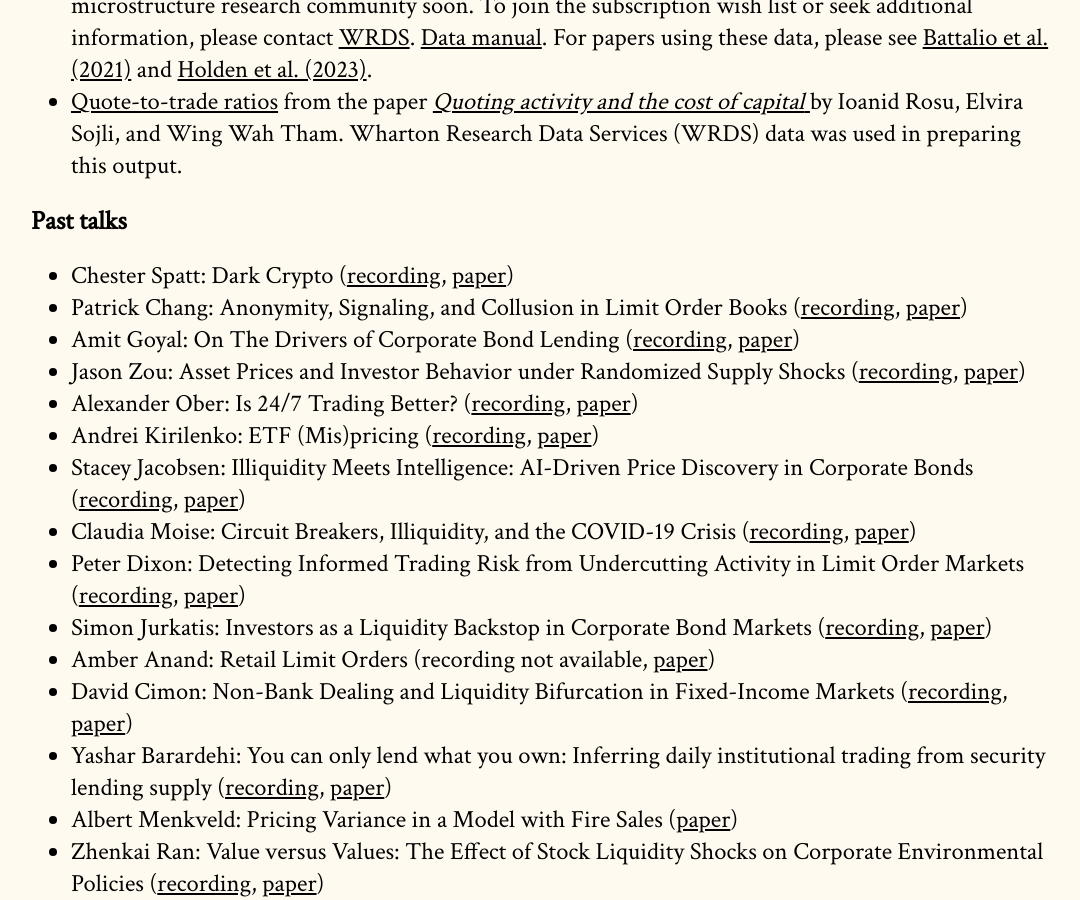
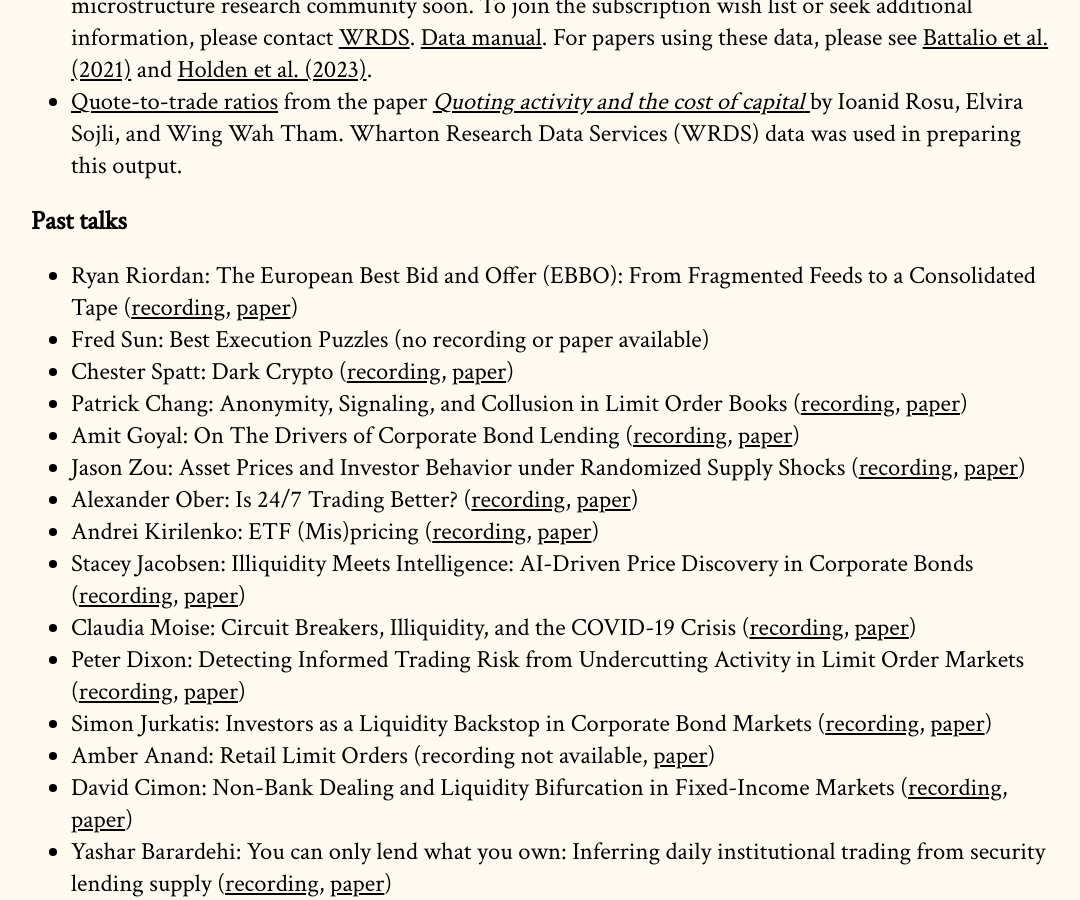
Before and after one commit to cpfiffer/microstructure.exchange, a Jekyll site: the page built from index.md, in a window 1280 px wide and 900 px high, scrolled down 3044 px. Shown: the whole window, without its empty margins (97-1177 px from the left). Built offline with Jekyll 4.4.1, drawn with Linux system fonts in a browser that asks for light colours; some web fonts are replaced.

Commit message:
Update index.md

```diff
--- a/index.md
+++ b/index.md
@@ -73,6 +73,9 @@ The Microstructure Exchange will host resources, tools, and data for microstruct
 - [Quote-to-trade ratios](https://drive.google.com/file/d/1H8wMvA_59-N5Y_xiDPGTbpBsX5BFwOIV/view) from the paper [_Quoting activity and the cost of capital_ ](https://papers.ssrn.com/sol3/papers.cfm?abstract_id=3005928) by Ioanid Rosu, Elvira Sojli, and Wing Wah Tham. Wharton Research Data Services (WRDS) data was used in preparing this output.
 
 ## Past talks
+
+- Ryan Riordan: The European Best Bid and Offer (EBBO): From Fragmented Feeds to a Consolidated Tape ([recording](https://www.youtube.com/watch?v=U_aOJ6MN5aI), [paper](https://microstructure.exchange/papers/ebbo_20260313.pdf))
+- Fred Sun: Best Execution Puzzles (no recording or paper available)
 - Chester Spatt: Dark Crypto ([recording](https://youtu.be/0KBs4oQ9w9w), [paper](https://papers.ssrn.com/sol3/papers.cfm?abstract_id=5186551))
 - Patrick Chang: Anonymity, Signaling, and Collusion in Limit Order Books ([recording](https://youtu.be/PZ0jGTwhGCM), [paper](https://microstructure.exchange/papers/Signaling.pdf))
 - Amit Goyal: On The Drivers of Corporate Bond Lending ([recording](https://youtu.be/oZ8qg8o7kP8), [paper](https://microstructure.exchange/papers/Ownership_and_Bond_Lending.pdf))
```
